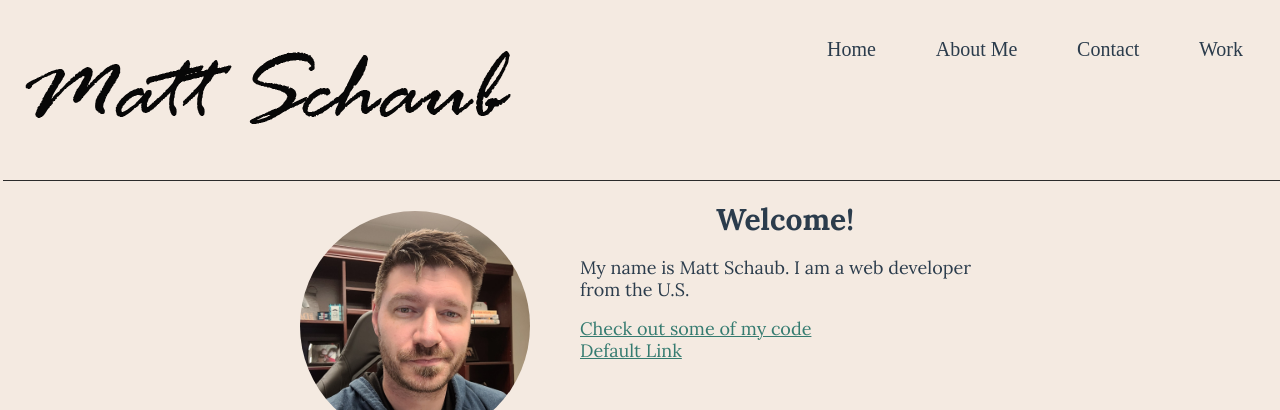
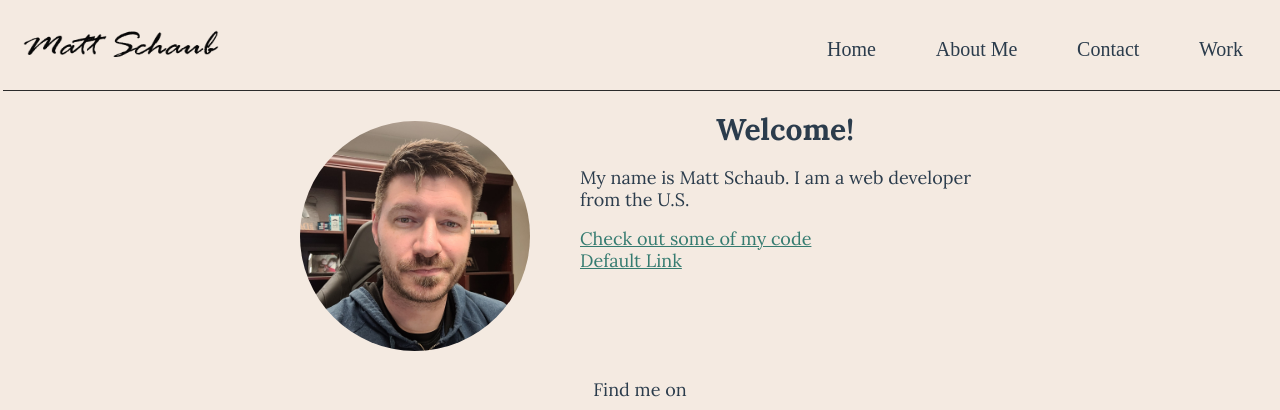
Before and after one commit to Schauby18/portfolio-website, a plain HTML site: page index.html in a window 1280 px wide. Shown: the top 410 px of the page. Drawn offline with Linux system fonts and the light colour scheme.

Commit message:
Revert "Removed max-height from header items for style page"
This reverts commit c84d63d7131cfab334d2bbe3854abac35a6d70bc.

```diff
--- a/css/styles.css
+++ b/css/styles.css
@@ -138,6 +138,7 @@ button:hover, button:focus, .button:hover, .button:focus {
 
 .page-header_item {
     flex: 0 1 200px;
+    max-height: 50px;
 }
 
 .page-header_item:last-child {
--- a/css/styles.production.css
+++ b/css/styles.production.css
@@ -165,6 +165,7 @@ button:hover, button:focus, .button:hover, .button:focus {
     -webkit-box-flex: 0;
         -ms-flex: 0 1 200px;
             flex: 0 1 200px;
+    max-height: 50px;
 }
 
 .page-header_item:last-child {
```
